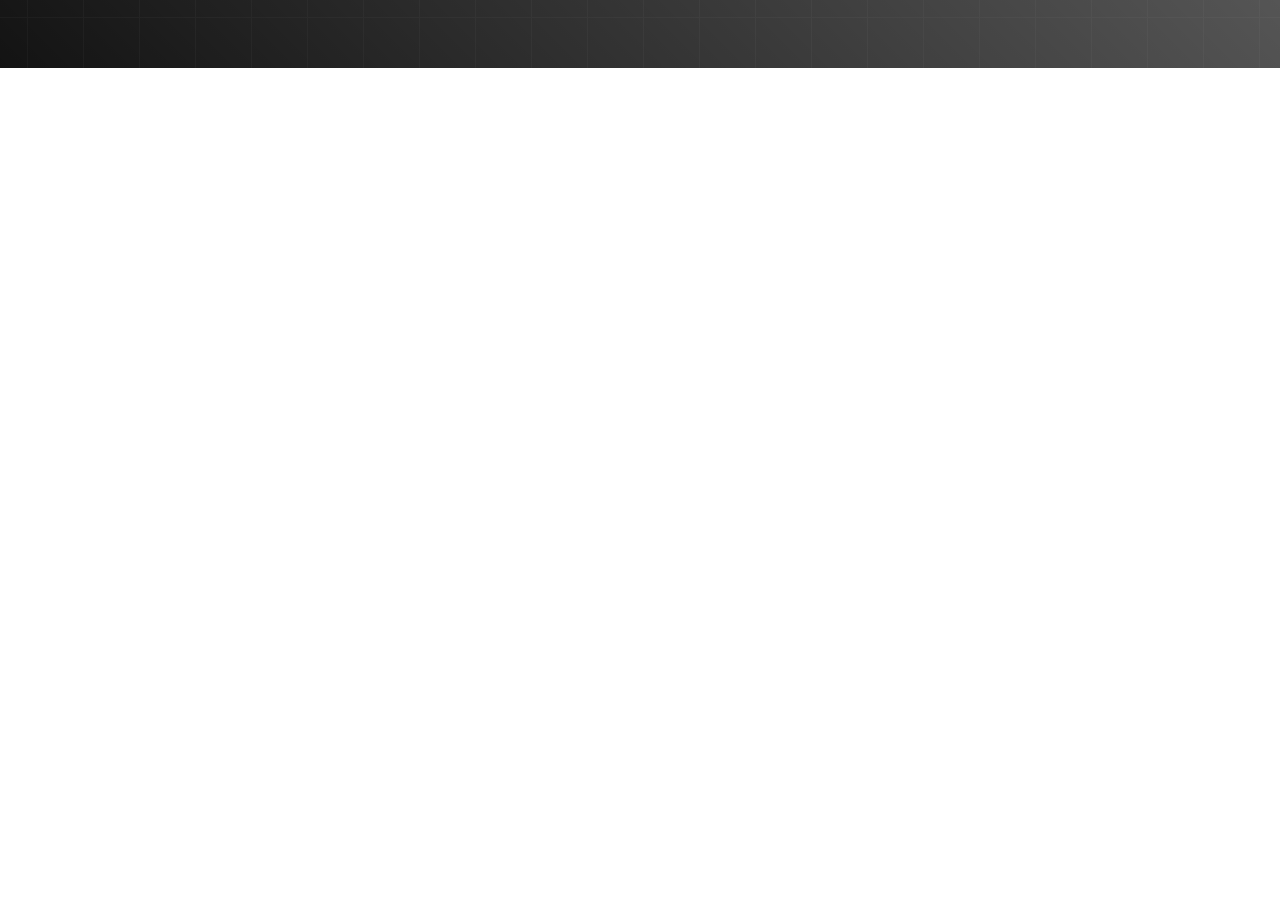
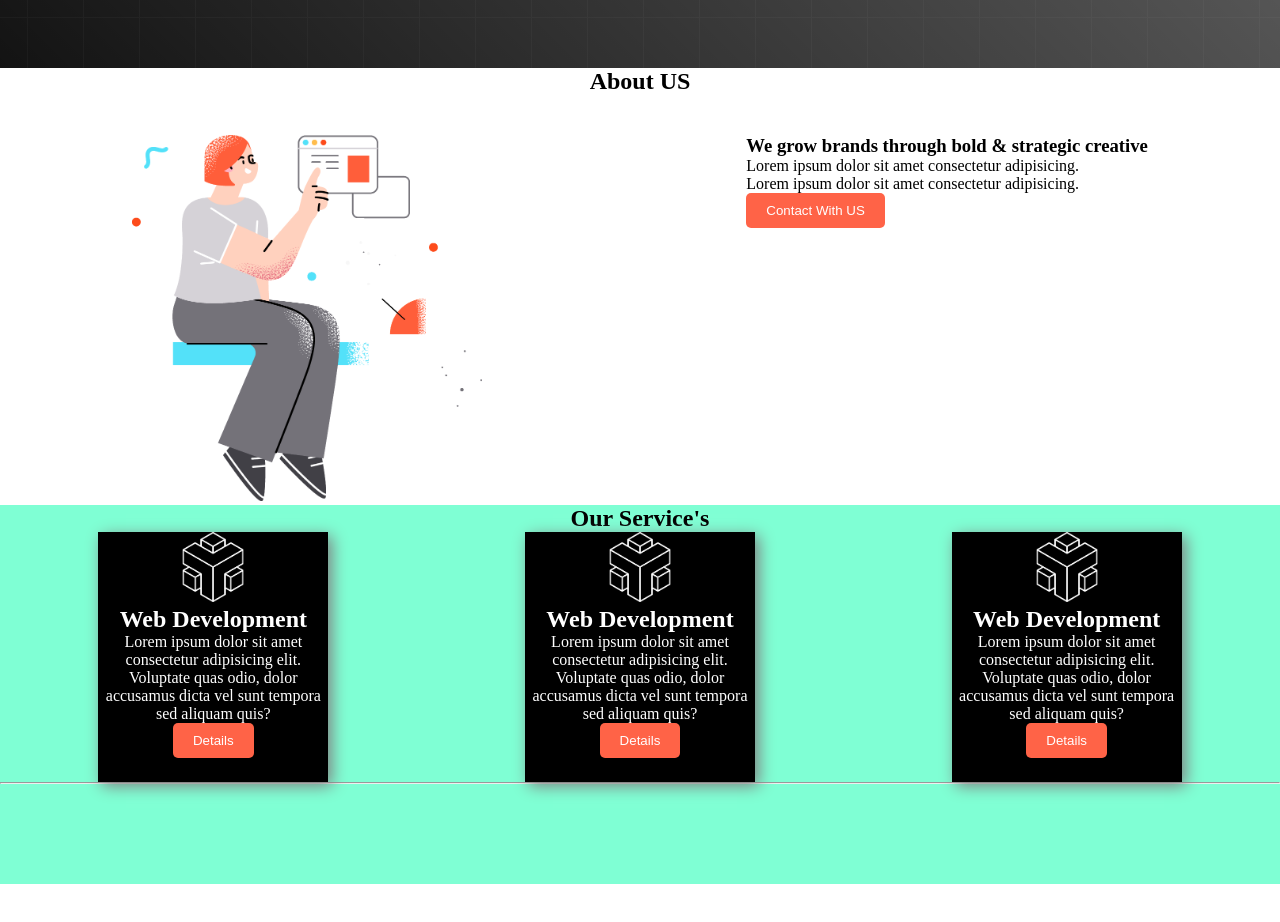
Before and after one commit to Nafiz-Hosain/Conceptual-Session, a plain HTML site: page index.html in a window 1280 px wide. Shown: the part 400-1322 px from the top of the page. Before the commit the page ends 800 px from the top, so only its background shows below. Drawn offline with Linux system fonts and the light colour scheme.

Commit message:
fourth commit

```diff
--- a/index.html
+++ b/index.html
@@ -45,7 +45,58 @@
 
 
         <!-- this is about us section -->
+        <section class="about_section">
+            <h1 class="about_heading">About US</h1>
 
+            <div class="about_container">
+
+                <div class="about_image">
+                    <img src="./images/section.png" width="350px"  alt="">
+                </div>
+
+                <div class="about_text">
+                    <h3>We grow brands through
+                        bold & strategic creative</h3>
+                    <p>Lorem ipsum dolor sit amet consectetur adipisicing. <br>
+                        Lorem ipsum dolor sit amet consectetur adipisicing.</p>
+
+                    <button class="btn">Contact With US</button>
+                </div>
+
+            </div>
+
+        </section>
+
+        <!-- this is our service section start -->
+        <section class="OurService_section">
+            <h1>Our Service's</h1>
+            <div class="service_container">
+
+                <div class="box">
+                    <img class="icon" src="./icon/0.png" alt="">
+                    <h2>Web Development</h2>
+                    <p>Lorem ipsum dolor sit amet consectetur adipisicing elit. Voluptate quas odio, dolor accusamus dicta vel sunt tempora sed aliquam quis?</p>
+                    <button class="btn">Details</button>
+                </div>
+
+                <div class="box">
+                    <img class="icon" src="./icon/0.png" alt="">
+                    <h2>Web Development</h2>
+                    <p>Lorem ipsum dolor sit amet consectetur adipisicing elit. Voluptate quas odio, dolor accusamus dicta vel sunt tempora sed aliquam quis?</p>
+                    <button class="btn">Details</button>
+                </div>
+
+                <div class="box">
+                    <img class="icon" src="./icon/0.png" alt="">
+                    <h2>Web Development</h2>
+                    <p>Lorem ipsum dolor sit amet consectetur adipisicing elit. Voluptate quas odio, dolor accusamus dicta vel sunt tempora sed aliquam quis?</p>
+                    <button class="btn">Details</button>
+                </div>
+
+            </div>
+            <hr>
+
+        </section>
     </main>
 
 
--- a/style.css
+++ b/style.css
@@ -71,3 +71,45 @@
     border-radius: 5px;
     cursor: pointer;
 }
+
+.about_heading{
+    text-align: center;
+}
+.about_container{
+
+    display: flex;
+    justify-content: space-around;
+    /* align-items: center; */
+    /* height: 500px; */
+    /* flex-direction: row-reverse; */
+    /* padding: 10px; */
+    margin-top: 40px;
+}
+.about_text{
+
+}
+
+.box{
+    width: 230px;
+    height: 250px;
+    box-shadow: 4px 4px 15px grey;
+    background-color: black;
+    text-align: center;
+    color: white;
+}
+.icon{
+    width: 70px;
+}
+.service_container{
+    display: flex;
+    justify-content: space-around;
+}
+.OurService_section h1 {
+    text-align: center;
+}
+.OurService_section{
+    background-color: aquamarine;
+    margin-bottom: 100px;
+    padding-bottom: 100px;
+
+}
```
